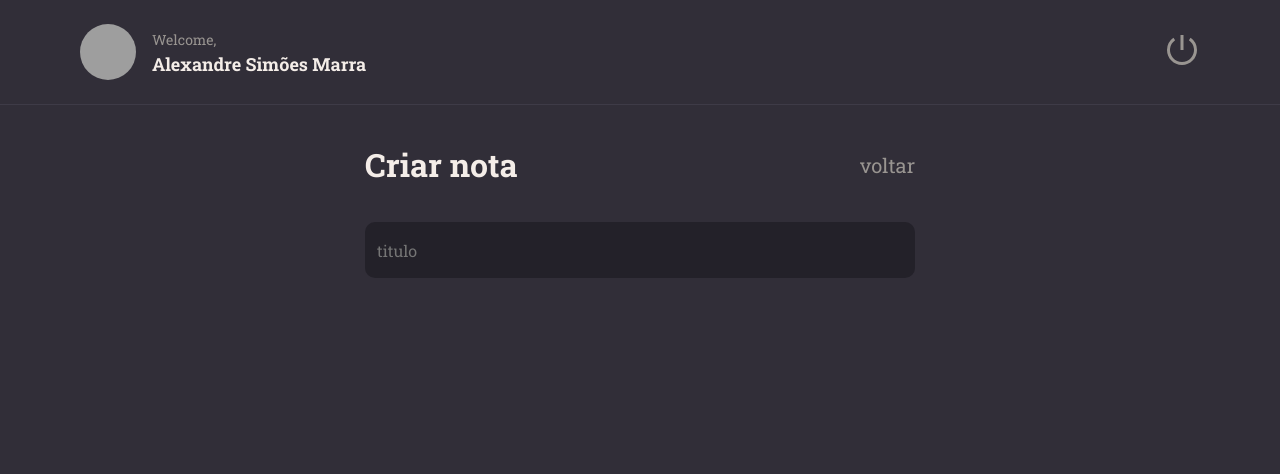
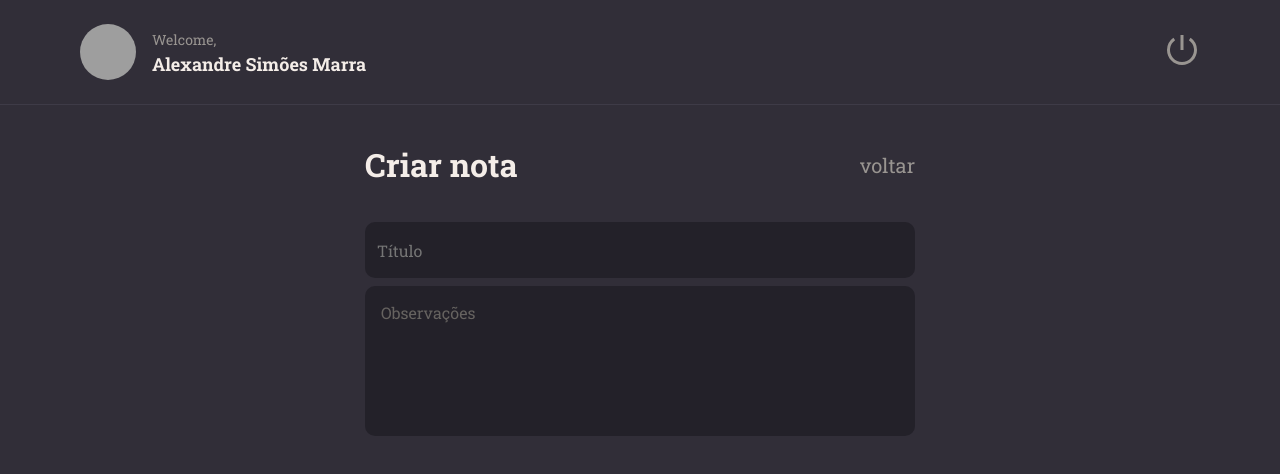
Before and after one commit to alexsmarra/rocketnotes, a React (Vite) app: page / in a window 1280 px wide. Shown: the top 474 px of the page. Built offline with nearby package versions, Linux system fonts and the light colour scheme; grey boxes are pictures that could not be loaded.

Commit message:
TextArea component

```diff
--- /dev/null
+++ b/src/components/Textarea/index.jsx
@@ -0,0 +1,9 @@
+import { Container } from './styles'
+
+export function Textarea({ value, ...rest }) {
+   return (
+       <Container {...rest}>
+         {value}
+       </Container>
+   )
+}
--- /dev/null
+++ b/src/components/Textarea/styles.js
@@ -0,0 +1,20 @@
+import styled from 'styled-components'
+
+export const Container = styled.textarea`
+   width: 100%;
+   height: 150px;
+
+   background-color: ${({ theme }) => theme.COLORS.BACKGROUND_900};
+   color: ${({ theme }) => theme.COLORS.WHITE};
+
+   border: none;
+   resize: none;
+
+   margin-bottom: 8px;
+   border-radius: 10px;
+   padding: 16px;
+
+   &::placeholder {
+      color: ${({ theme }) => theme.COLORS.GRAY_300};
+   }
+`
--- a/src/pages/New/index.jsx
+++ b/src/pages/New/index.jsx
@@ -1,5 +1,6 @@
 import { Header } from '../../components/Header'
 import { Input } from '../../components/Input'
+import { Textarea } from '../../components/Textarea'
 import { Container, Form } from './styles'
 
 export function New() {
@@ -14,7 +15,9 @@
                <a href="/">voltar</a>
             </header>
 
-            <Input placeholder="titulo"/>
+            <Input placeholder="Título"/>
+
+            <Textarea placeholder="Observações"/>
          </Form>
         </main>
       </Container>
```
